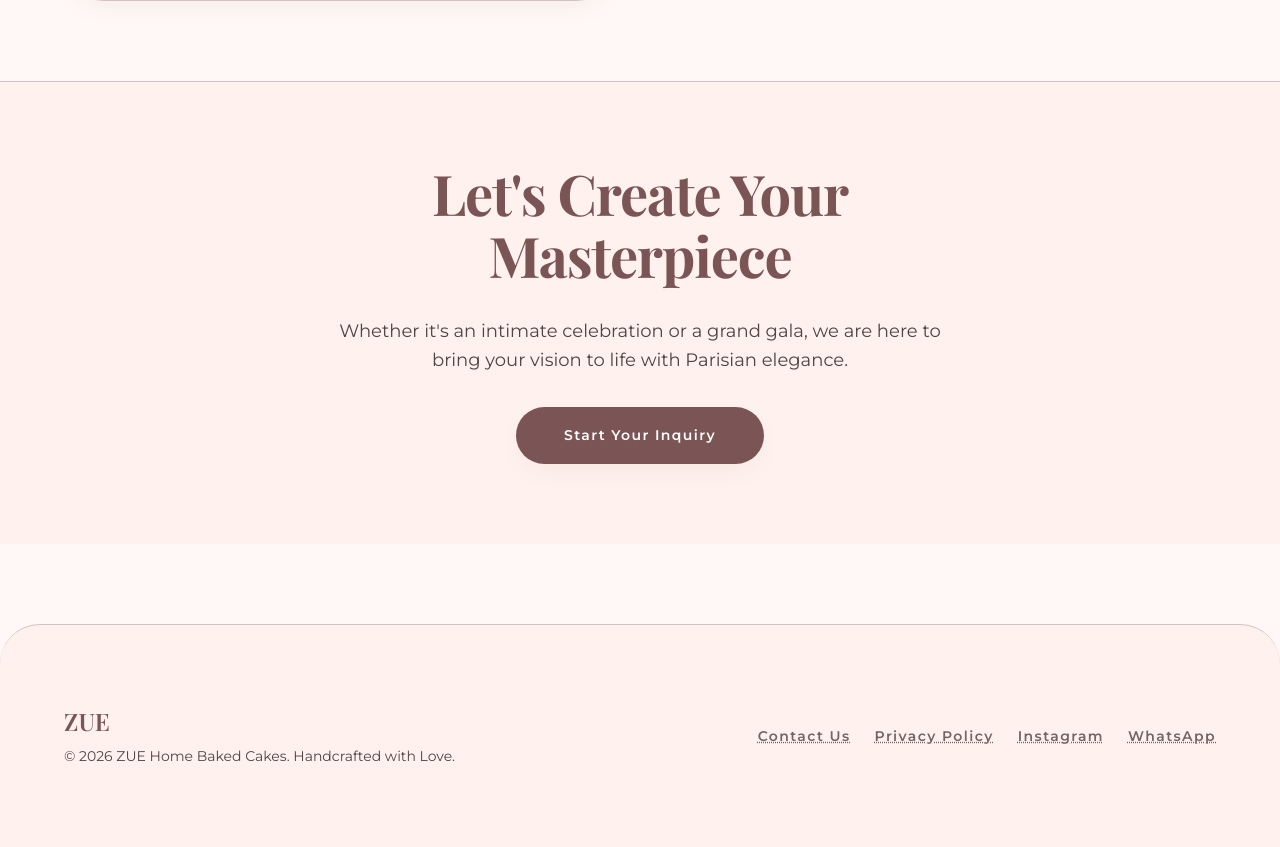
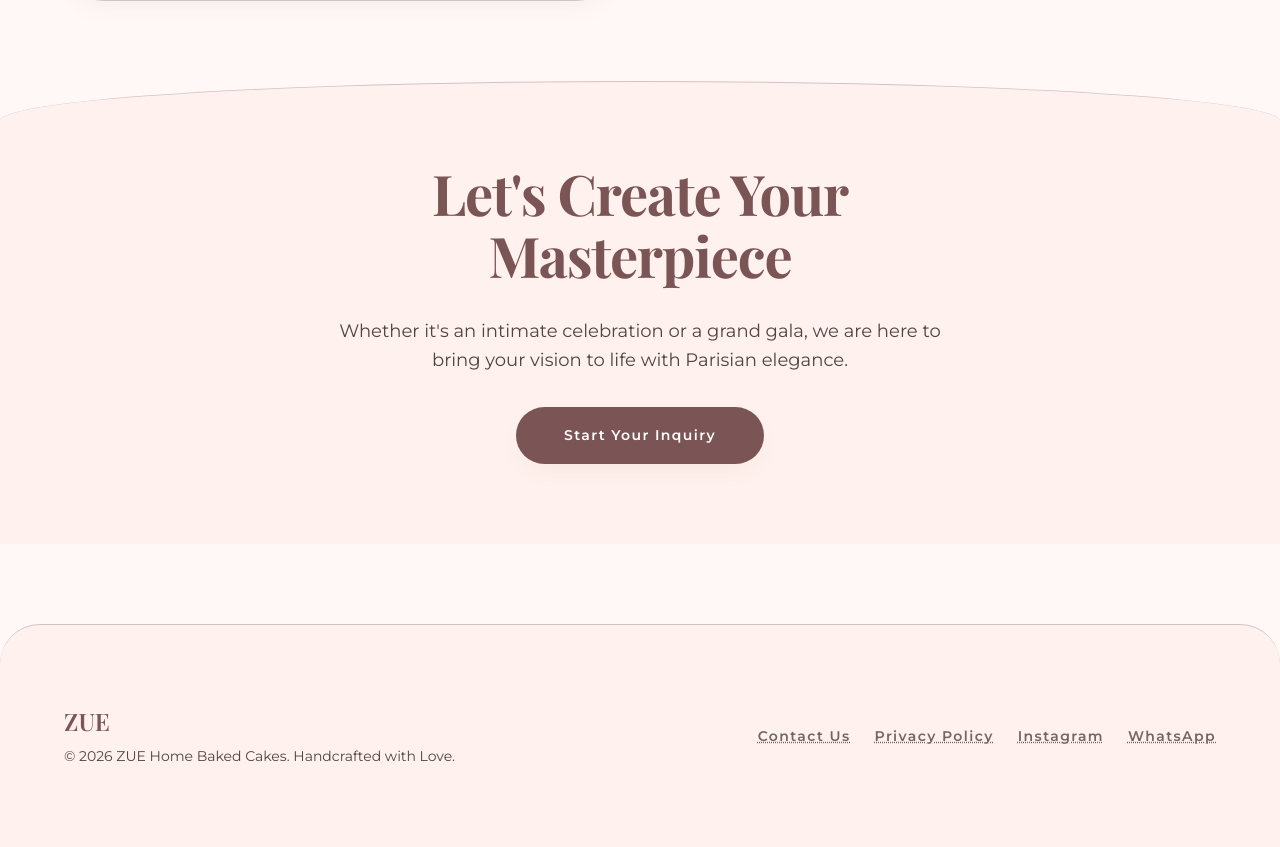
Before and after one commit to i1yaz/bakebyzue, a Laravel app: template resources/views/products/show.blade.php in a window 1280 px wide. Shown: the part 849-1696 px from the top of the page. Run offline with Laravel 12, Linux system fonts and the light colour scheme; the template is opened without the code that fills it, so the values that code supplies are empty; data comes from the database, SQL or seed files in the repository; style sheets or scripts are compiled from the project's sources; some libraries are stand-ins or nearby versions; some web fonts are replaced.

Commit message:
add listing

```diff
--- a/resources/views/products/show.blade.php
+++ b/resources/views/products/show.blade.php
@@ -176,6 +176,14 @@
         .soft-shadow {
             box-shadow: 0 10px 30px -10px rgba(93, 64, 55, 0.08);
         }
+                .curved-section-bottom {
+            border-bottom-left-radius: 50% 40px;
+            border-bottom-right-radius: 50% 40px;
+        }
+        .curved-section-top {
+            border-top-left-radius: 50% 40px;
+            border-top-right-radius: 50% 40px;
+        }
     </style>
     @endpush
 </x-layouts.app>
```
